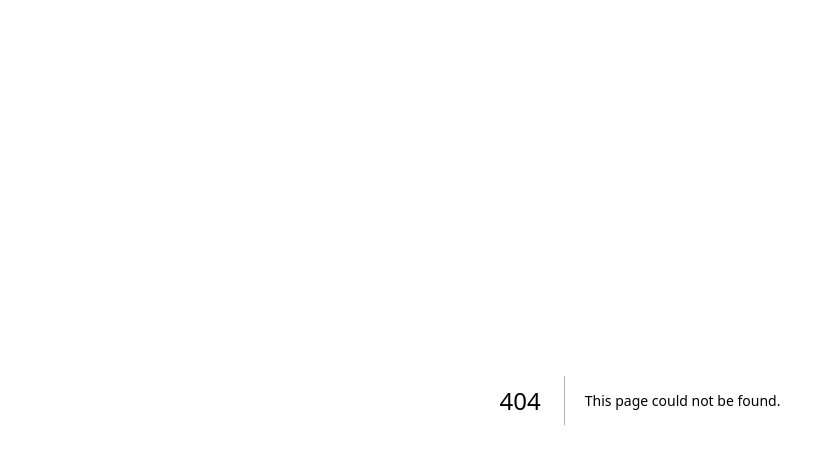
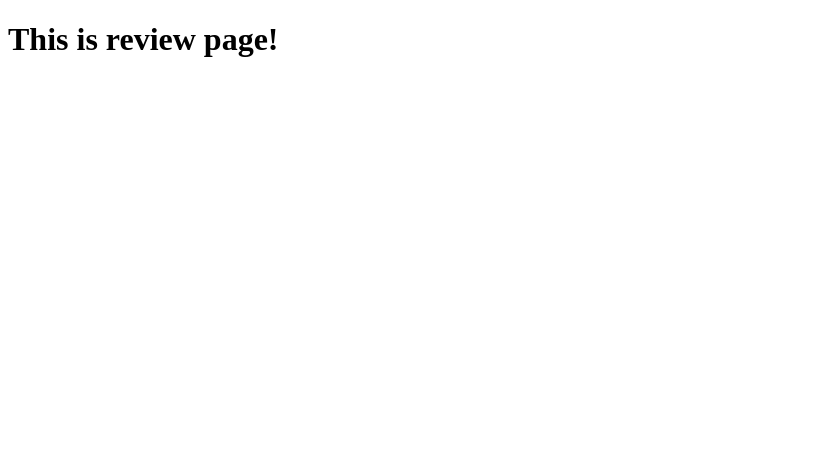
Before and after one commit to govindongit/next15-prac, a Next.js app: page /products/1/reviews in a window 1280 px wide. Before the commit this address had no page. Shown: the top 464 px of the page, without its empty margins (0-835 px from the left). Built offline with nearby package versions, Linux system fonts and the light colour scheme.

Commit message:
added text in the review page

```diff
--- /dev/null
+++ b/src/app/products/[productId]/reviews/page.tsx
@@ -0,0 +1,6 @@
+export default function ReviewList(){
+    return(
+        <> <h1>This is review page!</h1>
+        </>
+    );
+}
```
